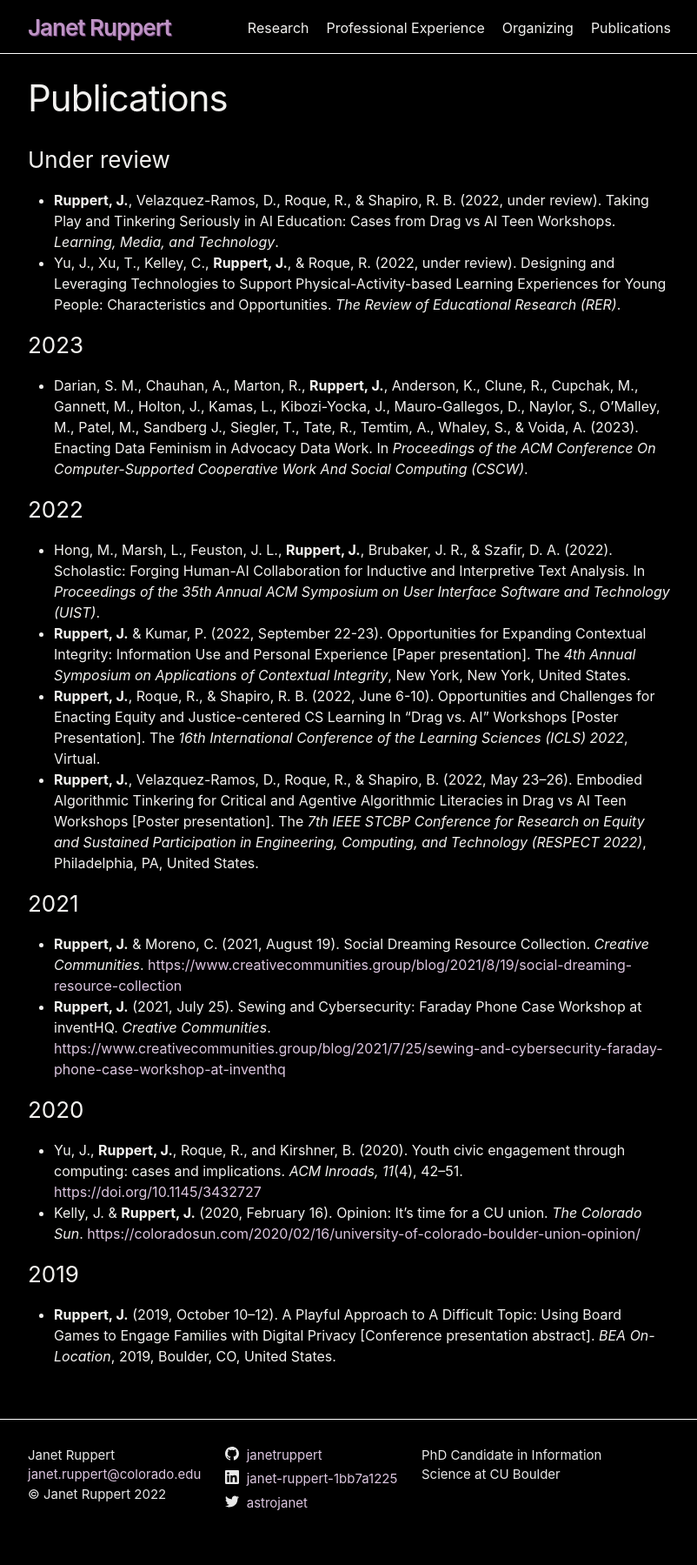
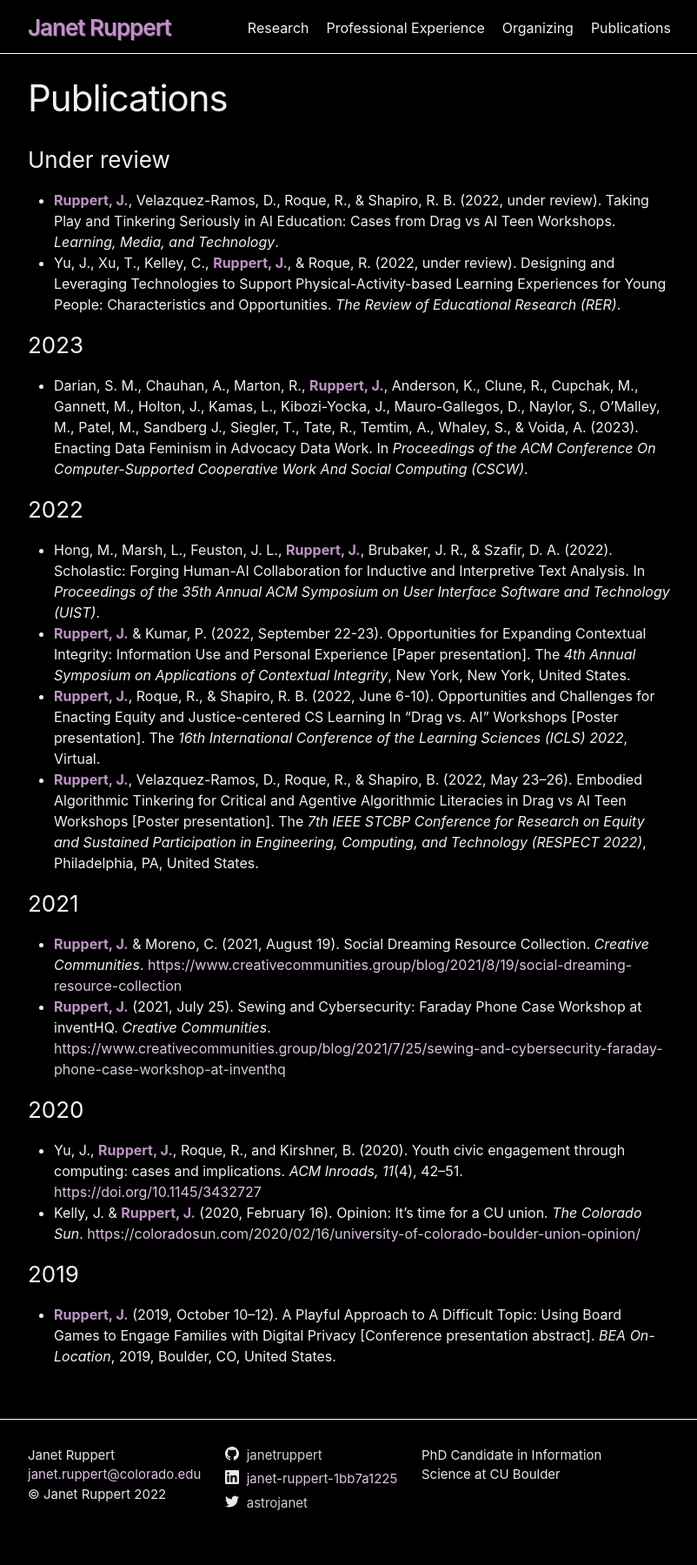
Before and after one commit to janetruppert/janetruppert.github.io, a Jekyll site: the page built from 3-publications.markdown, in a window 1280 px wide. Shown: the whole page at 87% size, without its empty margins (238-1040 px from the left). Built offline with Jekyll 4.4.1, drawn with Linux system fonts in a browser that asks for light colours.

Commit message:
add formatting on publications page

```diff
--- a/3-publications.markdown
+++ b/3-publications.markdown
@@ -4,25 +4,25 @@ title: Publications
 permalink: /pubs/
 ---
 ### Under review
-* **Ruppert, J.**, Velazquez-Ramos, D., Roque, R., & Shapiro, R. B. (2022, under review). Taking Play and Tinkering Seriously in AI Education: Cases from Drag vs AI Teen Workshops. _Learning, Media, and Technology_.
-* Yu, J., Xu, T., Kelley, C., **Ruppert, J.**, & Roque, R. (2022, under review). Designing and Leveraging Technologies to Support Physical-Activity-based Learning Experiences for Young People: Characteristics and Opportunities. _The Review of Educational Research (RER)_.
+* <span style="color: #be94c5;">**Ruppert, J.**</span>, Velazquez-Ramos, D., Roque, R., & Shapiro, R. B. (2022, under review). Taking Play and Tinkering Seriously in AI Education: Cases from Drag vs AI Teen Workshops. _Learning, Media, and Technology_.
+* Yu, J., Xu, T., Kelley, C., <span style="color: #be94c5;">**Ruppert, J.**</span>, & Roque, R. (2022, under review). Designing and Leveraging Technologies to Support Physical-Activity-based Learning Experiences for Young People: Characteristics and Opportunities. _The Review of Educational Research (RER)_.
 
 ### 2023
-* Darian, S. M., Chauhan, A., Marton, R., **Ruppert, J.**, Anderson, K., Clune, R., Cupchak, M., Gannett, M., Holton, J., Kamas, L., Kibozi-Yocka, J., Mauro-Gallegos, D., Naylor, S., O’Malley, M., Patel, M., Sandberg J., Siegler, T., Tate, R., Temtim, A., Whaley, S., & Voida, A. (2023). Enacting Data Feminism in Advocacy Data Work. In _Proceedings of the ACM Conference On Computer-Supported Cooperative Work And Social Computing (CSCW)_.
+* Darian, S. M., Chauhan, A., Marton, R., <span style="color: #be94c5;">**Ruppert, J.**</span>, Anderson, K., Clune, R., Cupchak, M., Gannett, M., Holton, J., Kamas, L., Kibozi-Yocka, J., Mauro-Gallegos, D., Naylor, S., O’Malley, M., Patel, M., Sandberg J., Siegler, T., Tate, R., Temtim, A., Whaley, S., & Voida, A. (2023). Enacting Data Feminism in Advocacy Data Work. In _Proceedings of the ACM Conference On Computer-Supported Cooperative Work And Social Computing (CSCW)_.
 
 ### 2022
-* Hong, M., Marsh, L., Feuston, J. L., **Ruppert, J.**, Brubaker, J. R., & Szafir, D. A. (2022). Scholastic: Forging Human-AI Collaboration for Inductive and Interpretive Text Analysis. In _Proceedings of the 35th Annual ACM Symposium on User Interface Software and Technology (UIST)_.
-* **Ruppert, J.** & Kumar, P. (2022, September 22-23). Opportunities for Expanding Contextual Integrity: Information Use and Personal Experience [Paper presentation]. The _4th Annual Symposium on Applications of Contextual Integrity_, New York, New York, United States.
-* **Ruppert, J.**, Roque, R., & Shapiro, R. B. (2022, June 6-10). Opportunities and Challenges for Enacting Equity and Justice-centered CS Learning In “Drag vs. AI” Workshops [Poster Presentation]. The _16th International Conference of the Learning Sciences (ICLS) 2022_, Virtual.
-* **Ruppert, J.**, Velazquez-Ramos, D., Roque, R., & Shapiro, B. (2022, May 23–26). Embodied Algorithmic Tinkering for Critical and Agentive Algorithmic Literacies in Drag vs AI Teen Workshops [Poster presentation]. The _7th IEEE STCBP Conference for Research on Equity and Sustained Participation in Engineering, Computing, and Technology (RESPECT 2022)_, Philadelphia, PA, United States.
+* Hong, M., Marsh, L., Feuston, J. L., <span style="color: #be94c5;">**Ruppert, J.**</span>, Brubaker, J. R., & Szafir, D. A. (2022). Scholastic: Forging Human-AI Collaboration for Inductive and Interpretive Text Analysis. In _Proceedings of the 35th Annual ACM Symposium on User Interface Software and Technology (UIST)_.
+* <span style="color: #be94c5;">**Ruppert, J.**</span> & Kumar, P. (2022, September 22-23). Opportunities for Expanding Contextual Integrity: Information Use and Personal Experience [Paper presentation]. The _4th Annual Symposium on Applications of Contextual Integrity_, New York, New York, United States.
+* <span style="color: #be94c5;">**Ruppert, J.**</span>, Roque, R., & Shapiro, R. B. (2022, June 6-10). Opportunities and Challenges for Enacting Equity and Justice-centered CS Learning In “Drag vs. AI” Workshops [Poster presentation]. The _16th International Conference of the Learning Sciences (ICLS) 2022_, Virtual.
+* <span style="color: #be94c5;">**Ruppert, J.**</span>, Velazquez-Ramos, D., Roque, R., & Shapiro, B. (2022, May 23–26). Embodied Algorithmic Tinkering for Critical and Agentive Algorithmic Literacies in Drag vs AI Teen Workshops [Poster presentation]. The _7th IEEE STCBP Conference for Research on Equity and Sustained Participation in Engineering, Computing, and Technology (RESPECT 2022)_, Philadelphia, PA, United States.
 
 ### 2021
-* **Ruppert, J.** & Moreno, C. (2021, August 19). Social Dreaming Resource Collection. _Creative Communities_. <a href="https://www.creativecommunities.group/blog/2021/8/19/social-dreaming-resource-collection" target="_blank" rel="noopener noreferrer">https://www.creativecommunities.group/blog/2021/8/19/social-dreaming-resource-collection</a>
-* **Ruppert, J.** (2021, July 25). Sewing and Cybersecurity: Faraday Phone Case Workshop at inventHQ. _Creative Communities_. <a href="https://www.creativecommunities.group/blog/2021/7/25/sewing-and-cybersecurity-faraday-phone-case-workshop-at-inventhq" target="_blank" rel="noopener noreferrer">https://www.creativecommunities.group/blog/2021/7/25/sewing-and-cybersecurity-faraday-phone-case-workshop-at-inventhq</a>
+* <span style="color: #be94c5;">**Ruppert, J.**</span> & Moreno, C. (2021, August 19). Social Dreaming Resource Collection. _Creative Communities_. <a href="https://www.creativecommunities.group/blog/2021/8/19/social-dreaming-resource-collection" target="_blank" rel="noopener noreferrer">https://www.creativecommunities.group/blog/2021/8/19/social-dreaming-resource-collection</a>
+* <span style="color: #be94c5;">**Ruppert, J.**</span> (2021, July 25). Sewing and Cybersecurity: Faraday Phone Case Workshop at inventHQ. _Creative Communities_. <a href="https://www.creativecommunities.group/blog/2021/7/25/sewing-and-cybersecurity-faraday-phone-case-workshop-at-inventhq" target="_blank" rel="noopener noreferrer">https://www.creativecommunities.group/blog/2021/7/25/sewing-and-cybersecurity-faraday-phone-case-workshop-at-inventhq</a>
 
 ### 2020
-* Yu, J., **Ruppert, J.**, Roque, R., and Kirshner, B. (2020). Youth civic engagement through computing: cases and implications. _ACM Inroads, 11_(4), 42–51. <a href="https://doi.org/10.1145/3432727" target="_blank" rel="noopener noreferrer">https://doi.org/10.1145/3432727</a>
-* Kelly, J. & **Ruppert, J.** (2020, February 16). Opinion: It’s time for a CU union. _The Colorado Sun_. <a href="https://coloradosun.com/2020/02/16/university-of-colorado-boulder-union-opinion/" target="_blank" rel="noopener noreferrer">https://coloradosun.com/2020/02/16/university-of-colorado-boulder-union-opinion/</a>
+* Yu, J., <span style="color: #be94c5;">**Ruppert, J.**</span>, Roque, R., and Kirshner, B. (2020). Youth civic engagement through computing: cases and implications. _ACM Inroads, 11_(4), 42–51. <a href="https://doi.org/10.1145/3432727" target="_blank" rel="noopener noreferrer">https://doi.org/10.1145/3432727</a>
+* Kelly, J. & <span style="color: #be94c5;">**Ruppert, J.**</span> (2020, February 16). Opinion: It’s time for a CU union. _The Colorado Sun_. <a href="https://coloradosun.com/2020/02/16/university-of-colorado-boulder-union-opinion/" target="_blank" rel="noopener noreferrer">https://coloradosun.com/2020/02/16/university-of-colorado-boulder-union-opinion/</a>
 
 ### 2019
-* **Ruppert, J.** (2019, October 10–12). A Playful Approach to A Difficult Topic: Using Board Games to Engage Families with Digital Privacy [Conference presentation abstract]. _BEA On-Location_, 2019, Boulder, CO, United States.
+* <span style="color: #be94c5;">**Ruppert, J.**</span> (2019, October 10–12). A Playful Approach to A Difficult Topic: Using Board Games to Engage Families with Digital Privacy [Conference presentation abstract]. _BEA On-Location_, 2019, Boulder, CO, United States.
```
Also changed, not shown: 1 other file.
